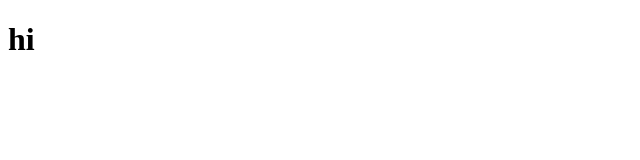
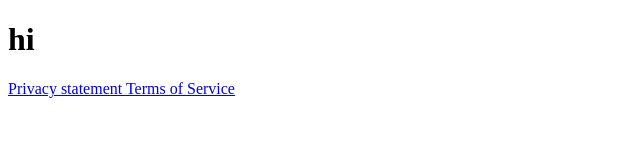
Before and after one commit to MarkJenniskens/rclone, a plain HTML site: page index.html in a window 1280 px wide. Shown: the whole page, without its empty margins (0-640 px from the left). Drawn offline with Linux system fonts and the light colour scheme.

Commit message:
Add privacy statement and terms of service links

```diff
--- a/index.html
+++ b/index.html
@@ -8,5 +8,7 @@
 </head>
 <body>
     <h1>hi</h1>
+    <a href="https://docs.github.com/en/site-policy/privacy-policies/github-general-privacy-statement"> Privacy statement </a>
+    <a href="https://docs.github.com/en/site-policy/github-terms/github-terms-of-service"> Terms of Service </a>
 </body>
 </html>
```
